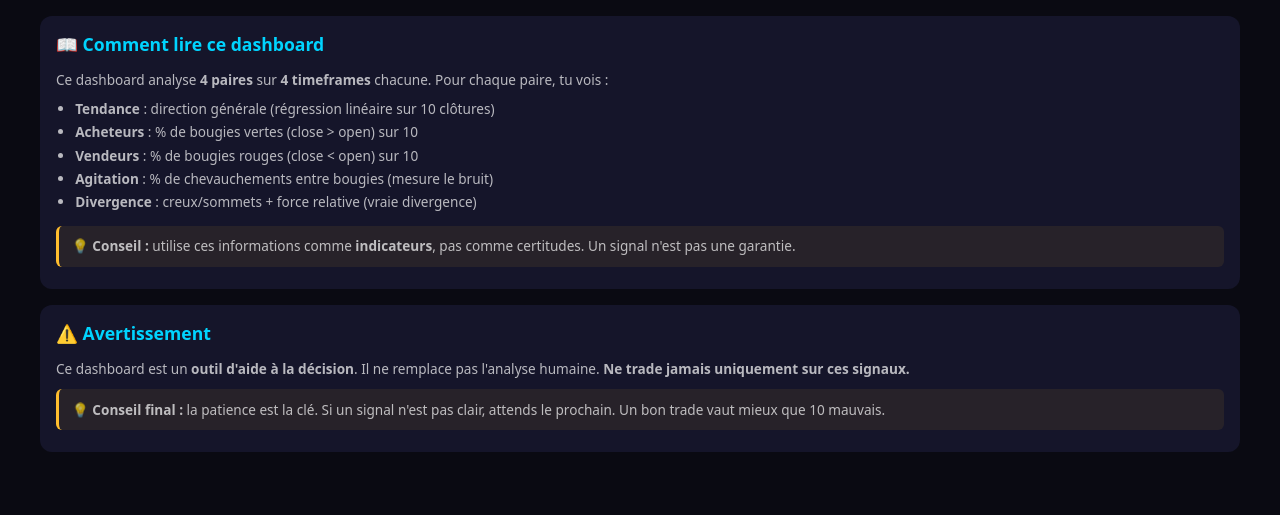
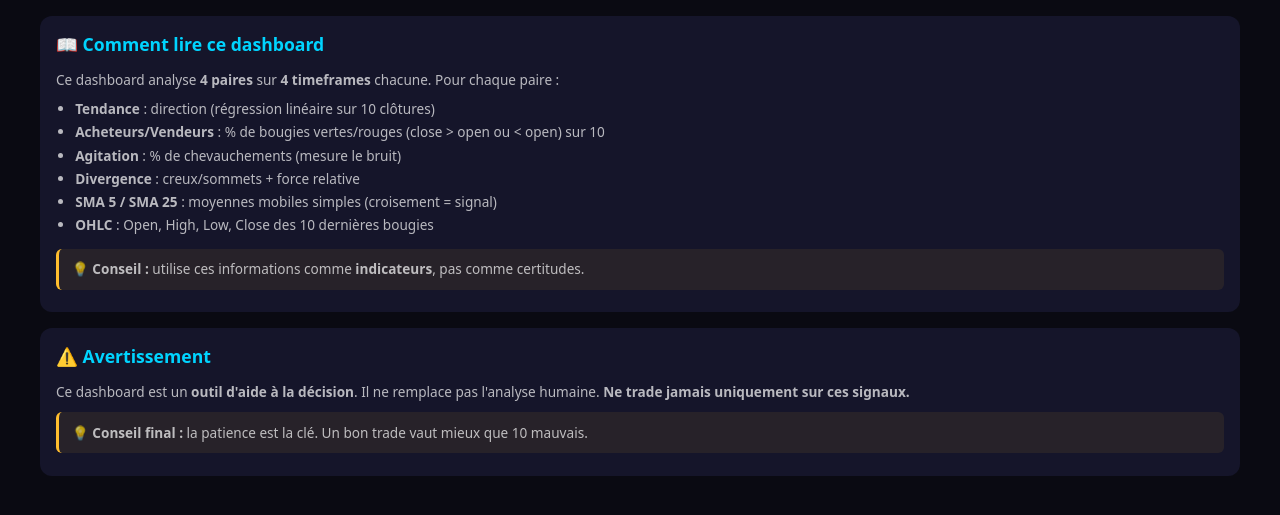
Before and after one commit to v75eur/multi-tf-analysis, a Flask app: template templates/dashboard.html in a window 1280 px wide. Shown: the part 60-575 px from the top of the page. Run offline with Flask 3, Linux system fonts and the light colour scheme; the template is opened without the code that fills it, so the values that code supplies are empty.

Commit message:
Complet : OHLC + SMA 5/25 + conseils + auto-refresh

```diff
--- a/app.py
+++ b/app.py
@@ -15,6 +15,8 @@ TIMEFRAMES = {"H1": ("1h", "60d", 3600), "M30": ("30m", "30d", 1800), "M15": ("1
 PERIODE = 10
 LARGEUR_PIVOT = 3
 FENETRE_CREUX = 50
+SMA_COURT = 5
+SMA_LONG = 25
 DERIV_WS = "wss://api.derivws.com/trading/v1/options/ws/public"
 
 _cache_yahoo = {}
@@ -57,6 +59,18 @@ def recuperer_bougies_yahoo(symbol, interval, range_):
     except Exception as e:
         print(f"Yahoo {symbol}: {e}")
         return []
+
+def calc_sma(clotures, periode):
+    if len(clotures) < periode: return None
+    return round(np.mean(clotures[-periode:]), 5)
+
+def calc_sma_signal(clotures):
+    sma5 = calc_sma(clotures, SMA_COURT)
+    sma25 = calc_sma(clotures, SMA_LONG)
+    if sma5 is None or sma25 is None: return None
+    if sma5 > sma25: return "haussier"
+    if sma5 < sma25: return "baissier"
+    return "neutre"
 
 def calc_tendance(clotures):
     x = np.arange(1, len(clotures)+1)
@@ -117,7 +131,7 @@ def calc_divergence(bougies, creux, sommets):
     return "aucune"
 
 def analyser(tf, bougies):
-    if len(bougies) < PERIODE: return None
+    if len(bougies) < 25: return None
     clotures = [b["close"] for b in bougies[-PERIODE:]]
     tendance, pct_tendance = calc_tendance(clotures)
     v, r, pa, pv = calc_acheteurs(bougies)
@@ -125,10 +139,21 @@ def analyser(tf, bougies):
     creux = trouver_creux(bougies)
     sommets = trouver_sommets(bougies)
     divergence = calc_divergence(bougies, creux, sommets)
-    return {"tf": tf, "tendance": tendance, "pct_tendance": pct_tendance,
-            "vertes": v, "rouges": r, "pct_acheteurs": pa, "pct_vendeurs": pv,
-            "chevauchements": c, "pct_agitation": ag, "divergence": divergence,
-            "prix": clotures[-1]}
+    all_clotures = [b["close"] for b in bougies]
+    sma5 = calc_sma(all_clotures, SMA_COURT)
+    sma25 = calc_sma(all_clotures, SMA_LONG)
+    sma_signal = calc_sma_signal(all_clotures)
+    dernieres = bougies[-PERIODE:]
+    ohlc = [{"o": round(b["open"],5), "h": round(b["high"],5), "l": round(b["low"],5), "c": round(b["close"],5)} for b in dernieres]
+    return {
+        "tf": tf, "tendance": tendance, "pct_tendance": pct_tendance,
+        "vertes": v, "rouges": r, "pct_acheteurs": pa, "pct_vendeurs": pv,
+        "chevauchements": c, "pct_agitation": ag,
+        "divergence": divergence,
+        "sma5": sma5, "sma25": sma25, "sma_signal": sma_signal,
+        "ohlc": ohlc,
+        "prix": clotures[-1]
+    }
 
 def analyser_paire(pair, source):
     resultats = []
@@ -152,21 +177,30 @@ def stats_paire(resultats):
     moy_tend = round(sum(r["pct_tendance"] for r in resultats) / n, 1)
     div_h = sum(1 for r in resultats if r["divergence"] == "haussiere")
     div_b = sum(1 for r in resultats if r["divergence"] == "baissiere")
-    if pct_h > 60: conclusion, couleur = "HAUSSIER", "vert"
-    elif pct_b > 60: conclusion, couleur = "BAISSIER", "rouge"
+    sma_h = sum(1 for r in resultats if r["sma_signal"] == "haussier")
+    sma_b = sum(1 for r in resultats if r["sma_signal"] == "baissier")
+
+    if pct_h > 60 and sma_h >= 3: conclusion, couleur = "HAUSSIER", "vert"
+    elif pct_b > 60 and sma_b >= 3: conclusion, couleur = "BAISSIER", "rouge"
     else: conclusion, couleur = "NEUTRE", "jaune"
+
     if moy_agit < 40: etat = "Propre"
     elif moy_agit < 70: etat = "Normal"
     else: etat = "Agite"
-    if pct_h > 60 and moy_agit < 70: decision = "ACHAT possible"
-    elif pct_b > 60 and moy_agit < 70: decision = "VENTE possible"
+
+    if pct_h > 60 and moy_agit < 70 and sma_h >= 3: decision = "ACHAT possible"
+    elif pct_b > 60 and moy_agit < 70 and sma_b >= 3: decision = "VENTE possible"
     else: decision = "ATTENDRE"
-    return {"pct_haussier": round(pct_h, 0), "pct_baissier": round(pct_b, 0),
-            "moy_acheteurs": moy_ach, "moy_vendeurs": moy_ven,
-            "moy_agitation": moy_agit, "moy_tendance": moy_tend,
-            "div_haussiere": div_h, "div_baissiere": div_b,
-            "conclusion": conclusion, "couleur": couleur,
-            "etat": etat, "decision": decision, "n_tf": n}
+
+    return {
+        "pct_haussier": round(pct_h, 0), "pct_baissier": round(pct_b, 0),
+        "moy_acheteurs": moy_ach, "moy_vendeurs": moy_ven,
+        "moy_agitation": moy_agit, "moy_tendance": moy_tend,
+        "div_haussiere": div_h, "div_baissiere": div_b,
+        "sma_haussier": sma_h, "sma_baissier": sma_b,
+        "conclusion": conclusion, "couleur": couleur,
+        "etat": etat, "decision": decision, "n_tf": n
+    }
 
 def analyser_tout():
     res, stats = {}, {}
--- a/static/style.css
+++ b/static/style.css
@@ -15,6 +15,7 @@ main{max-width:1200px;margin:0 auto}
 section{background:#15152a;border-radius:12px;padding:1rem;margin-bottom:1rem}
 section h2{color:#00d4ff;font-size:1.1rem;margin-bottom:.8rem;display:flex;justify-content:space-between;flex-wrap:wrap;gap:.5rem;align-items:center}
 section h3{color:#7b2ffc;font-size:.95rem;margin:1rem 0 .5rem}
+section h4{color:#00d4ff;font-size:.85rem;margin-bottom:.5rem}
 .intro p, .explication p, .explication-table p{color:rgba(255,255,255,.7);font-size:.85rem;line-height:1.6;margin-bottom:.4rem}
 .intro ul{margin-left:1.2rem;margin-bottom:.8rem}
 .intro li{color:rgba(255,255,255,.7);font-size:.85rem;line-height:1.7}
@@ -23,8 +24,8 @@ section h3{color:#7b2ffc;font-size:.95rem;margin:1rem 0 .5rem}
 .conclusion.vert{background:rgba(40,200,64,.2);color:#28c840}
 .conclusion.rouge{background:rgba(255,95,87,.2);color:#ff5f57}
 .conclusion.jaune{background:rgba(255,189,46,.2);color:#ffbd2e}
-.stats-box{display:grid;grid-template-columns:repeat(auto-fit,minmax(110px,1fr));gap:.4rem;margin-bottom:.8rem;padding:.7rem;background:rgba(0,212,255,.03);border-radius:10px;border:1px solid rgba(0,212,255,.1)}
-.stat-item{display:flex;flex-direction:column;gap:.1rem;text-align:center;padding:.5rem .3rem;background:rgba(255,255,255,.03);border-radius:6px}
+.stats-box{display:grid;grid-template-columns:repeat(auto-fit,minmax(100px,1fr));gap:.4rem;margin-bottom:.8rem;padding:.7rem;background:rgba(0,212,255,.03);border-radius:10px;border:1px solid rgba(0,212,255,.1)}
+.stat-item{display:flex;flex-direction:column;gap:.1rem;text-align:center;padding:.4rem;background:rgba(255,255,255,.03);border-radius:6px}
 .stat-item.large{grid-column:1/-1}
 .lbl{font-size:.65rem;color:rgba(255,255,255,.5);text-transform:uppercase}
 .stat-item b{font-size:.9rem;color:#fff}
@@ -39,6 +40,9 @@ td{padding:.4rem;border-bottom:1px solid rgba(255,255,255,.05)}
 .pct{color:rgba(255,255,255,.5);font-size:.8rem}
 .vert{color:#28c840}
 .rouge{color:#ff5f57}
+.ohlc-box{margin-top:.8rem;padding:.7rem;background:rgba(255,255,255,.02);border-radius:8px;overflow-x:auto}
+.ohlc-table{font-size:.75rem;min-width:500px}
+.ohlc-table th, .ohlc-table td{padding:.25rem .4rem}
 @keyframes blinkGreen{0%,100%{background-color:rgba(40,200,64,.05)}50%{background-color:rgba(40,200,64,.2)}}
 @keyframes blinkRed{0%,100%{background-color:rgba(255,95,87,.05)}50%{background-color:rgba(255,95,87,.2)}}
 .row-haussier{animation:blinkGreen 1.5s infinite}
--- a/templates/dashboard.html
+++ b/templates/dashboard.html
@@ -12,15 +12,16 @@
 
 <section class="intro">
 <h2>📖 Comment lire ce dashboard</h2>
-<p>Ce dashboard analyse <b>4 paires</b> sur <b>4 timeframes</b> chacune. Pour chaque paire, tu vois :</p>
+<p>Ce dashboard analyse <b>4 paires</b> sur <b>4 timeframes</b> chacune. Pour chaque paire :</p>
 <ul>
-<li><b>Tendance</b> : direction générale (régression linéaire sur 10 clôtures)</li>
-<li><b>Acheteurs</b> : % de bougies vertes (close > open) sur 10</li>
-<li><b>Vendeurs</b> : % de bougies rouges (close < open) sur 10</li>
-<li><b>Agitation</b> : % de chevauchements entre bougies (mesure le bruit)</li>
-<li><b>Divergence</b> : creux/sommets + force relative (vraie divergence)</li>
+<li><b>Tendance</b> : direction (régression linéaire sur 10 clôtures)</li>
+<li><b>Acheteurs/Vendeurs</b> : % de bougies vertes/rouges (close > open ou < open) sur 10</li>
+<li><b>Agitation</b> : % de chevauchements (mesure le bruit)</li>
+<li><b>Divergence</b> : creux/sommets + force relative</li>
+<li><b>SMA 5 / SMA 25</b> : moyennes mobiles simples (croisement = signal)</li>
+<li><b>OHLC</b> : Open, High, Low, Close des 10 dernières bougies</li>
 </ul>
-<p class="conseil">💡 <b>Conseil :</b> utilise ces informations comme <b>indicateurs</b>, pas comme certitudes. Un signal n'est pas une garantie.</p>
+<p class="conseil">💡 <b>Conseil :</b> utilise ces informations comme <b>indicateurs</b>, pas comme certitudes.</p>
 </section>
 
 {% for pair, tfs in resultats.items() %}
@@ -30,36 +31,35 @@
 
 {% if s %}
 <div class="stats-box">
-<div class="stat-item"><span class="lbl">Tendance</span><b>{{ s.moy_tendance }}%</b><small>Force moyenne</small></div>
-<div class="stat-item"><span class="lbl">Acheteurs</span><b class="vert">{{ s.moy_acheteurs }}%</b><small>Moy. 4 TF</small></div>
-<div class="stat-item"><span class="lbl">Vendeurs</span><b class="rouge">{{ s.moy_vendeurs }}%</b><small>Moy. 4 TF</small></div>
-<div class="stat-item"><span class="lbl">Agitation</span><b>{{ s.moy_agitation }}%</b><small>Bruit moyen</small></div>
-<div class="stat-item"><span class="lbl">Div. H</span><b>{{ s.div_haussiere }}</b><small>Haussières</small></div>
-<div class="stat-item"><span class="lbl">Div. B</span><b>{{ s.div_baissiere }}</b><small>Baissières</small></div>
-<div class="stat-item large"><span class="lbl">État du marché</span><b>{{ s.etat }}</b><small>Propre / Normal / Agité</small></div>
-<div class="stat-item large"><span class="lbl">Décision globale</span><b class="decision {{ s.couleur }}">{{ s.decision }}</b><small>Basée sur tendance + agitation</small></div>
+<div class="stat-item"><span class="lbl">Tendance</span><b>{{ s.moy_tendance }}%</b><small>Force moy.</small></div>
+<div class="stat-item"><span class="lbl">Acheteurs</span><b class="vert">{{ s.moy_acheteurs }}%</b><small>Moy.</small></div>
+<div class="stat-item"><span class="lbl">Vendeurs</span><b class="rouge">{{ s.moy_vendeurs }}%</b><small>Moy.</small></div>
+<div class="stat-item"><span class="lbl">Agitation</span><b>{{ s.moy_agitation }}%</b><small>Bruit</small></div>
+<div class="stat-item"><span class="lbl">Div. H</span><b>{{ s.div_haussiere }}</b><small>Hauss.</small></div>
+<div class="stat-item"><span class="lbl">Div. B</span><b>{{ s.div_baissiere }}</b><small>Baiss.</small></div>
+<div class="stat-item"><span class="lbl">SMA H</span><b class="vert">{{ s.sma_haussier }}</b><small>/4 TF</small></div>
+<div class="stat-item"><span class="lbl">SMA B</span><b class="rouge">{{ s.sma_baissier }}</b><small>/4 TF</small></div>
+<div class="stat-item large"><span class="lbl">État</span><b>{{ s.etat }}</b><small>Propre / Normal / Agité</small></div>
+<div class="stat-item large"><span class="lbl">Décision</span><b class="decision {{ s.couleur }}">{{ s.decision }}</b><small>Tendance + agitation + SMA</small></div>
 </div>
 
 <div class="explication">
 <h3>📌 À quoi ça sert ?</h3>
-<p><b>Tendance ({{ s.moy_tendance }}%)</b> : direction générale de la paire. Plus le % est élevé, plus la tendance est forte.</p>
-<p><b>Acheteurs / Vendeurs ({{ s.moy_acheteurs }}% / {{ s.moy_vendeurs }}%)</b> : qui domine le marché ? > 50% = domination.</p>
-<p><b>Agitation ({{ s.moy_agitation }}%)</b> : < 40% = marché propre (bon pour trader). 40-70% = normal. > 70% = marché agité (évite).</p>
-<p><b>Divergences (H:{{ s.div_haussiere }} / B:{{ s.div_baissiere }})</b> : détecte les retournements. Une divergence = alerte, pas un signal.</p>
+<p><b>Tendance ({{ s.moy_tendance }}%)</b> : direction. Plus le % est élevé, plus la tendance est forte.</p>
+<p><b>Acheteurs/Vendeurs</b> : qui domine ? > 50% = domination.</p>
+<p><b>Agitation ({{ s.moy_agitation }}%)</b> : < 40% propre. 40-70% normal. > 70% agité.</p>
+<p><b>Divergences</b> : détecte les retournements. Alerte, pas signal.</p>
+<p><b>SMA 5 / SMA 25</b> : si SMA5 > SMA25 → tendance haussière. Si SMA5 < SMA25 → baissière.</p>
 <p class="conseil">💡 <b>Conseil :</b>
-{% if s.decision == "ACHAT possible" %}
-Tendance haussière + marché propre → <b>ACHAT possible</b>. Attends une confirmation M5.
-{% elif s.decision == "VENTE possible" %}
-Tendance baissière + marché propre → <b>VENTE possible</b>. Attends une confirmation M5.
-{% else %}
-Marché incertain → <b>ATTENDRE</b>. Ne force pas un trade.
-{% endif %}
+{% if s.decision == "ACHAT possible" %}Tendance haussière + marché propre + SMA haussier → <b>ACHAT possible</b>. Attends confirmation M5.
+{% elif s.decision == "VENTE possible" %}Tendance baissière + marché propre + SMA baissier → <b>VENTE possible</b>. Attends confirmation M5.
+{% else %}Marché incertain → <b>ATTENDRE</b>. Ne force pas un trade.{% endif %}
 </p>
 </div>
 {% endif %}
 
 <table>
-<thead><tr><th>TF</th><th>Tendance</th><th>Ach.</th><th>Ven.</th><th>Agit.</th><th>Div.</th></tr></thead>
+<thead><tr><th>TF</th><th>Tendance</th><th>Ach.</th><th>Ven.</th><th>Agit.</th><th>Div.</th><th>SMA5</th><th>SMA25</th><th>Signal</th></tr></thead>
 <tbody>
 {% for t in tfs %}
 <tr class="{% if t.tendance == 'haussier' %}row-haussier{% elif t.tendance == 'baissier' %}row-baissier{% endif %}">
@@ -69,6 +69,9 @@ Marché incertain → <b>ATTENDRE</b>. Ne force pas un trade.
 <td>{{ t.pct_vendeurs }}%</td>
 <td>{{ t.pct_agitation }}%</td>
 <td>{{ 'H' if t.divergence == 'haussiere' else 'B' if t.divergence == 'baissiere' else '—' }}</td>
+<td>{{ t.sma5 if t.sma5 else '—' }}</td>
+<td>{{ t.sma25 if t.sma25 else '—' }}</td>
+<td class="{% if t.sma_signal == 'haussier' %}vert{% elif t.sma_signal == 'baissier' %}rouge{% endif %}"><b>{{ t.sma_signal or '—' }}</b></td>
 </tr>
 {% endfor %}
 </tbody>
@@ -76,27 +79,46 @@ Marché incertain → <b>ATTENDRE</b>. Ne force pas un trade.
 
 <div class="explication-table">
 <h3>📊 Détail par timeframe</h3>
-<p><b>H1</b> (1 heure) : tendance de fond. La plus fiable.</p>
-<p><b>M30</b> (30 min) : intermédiaire. Bon compromis.</p>
-<p><b>M15</b> (15 min) : court terme. Plus de bruit.</p>
-<p><b>M5</b> (5 min) : très court terme. Le plus agité.</p>
-<p class="conseil">💡 <b>Conseil :</b> si les 4 TF sont alignés → signal fort. Si 2/4 → signal moyen. Si 0/4 → pas de signal.</p>
+<p><b>H1</b> : tendance de fond. La plus fiable.</p>
+<p><b>M30</b> : intermédiaire. Bon compromis.</p>
+<p><b>M15</b> : court terme. Plus de bruit.</p>
+<p><b>M5</b> : très court terme. Le plus agité.</p>
+<p class="conseil">💡 <b>Conseil :</b> si les 4 TF sont alignés → signal fort. 2/4 → moyen. 0/4 → pas de signal.</p>
 </div>
+
+{% for t in tfs %}
+<div class="ohlc-box">
+<h4>{{ t.tf }} — OHLC (10 dernières bougies)</h4>
+<table class="ohlc-table">
+<thead><tr><th>#</th><th>Open</th><th>High</th><th>Low</th><th>Close</th><th>Range</th><th>Corps</th></tr></thead>
+<tbody>
+{% for b in t.ohlc %}
+<tr>
+<td>{{ loop.index }}</td>
+<td>{{ b.o }}</td>
+<td class="vert">{{ b.h }}</td>
+<td class="rouge">{{ b.l }}</td>
+<td>{{ b.c }}</td>
+<td>{{ "%.5f"|format(b.h - b.l) }}</td>
+<td>{{ "%.5f"|format(b.c - b.o if b.c > b.o else b.o - b.c) }}</td>
+</tr>
+{% endfor %}
+</tbody>
+</table>
+</div>
+{% endfor %}
 </section>
 {% endfor %}
 
 <section class="intro">
 <h2>⚠️ Avertissement</h2>
 <p>Ce dashboard est un <b>outil d'aide à la décision</b>. Il ne remplace pas l'analyse humaine. <b>Ne trade jamais uniquement sur ces signaux.</b></p>
-<p class="conseil">💡 <b>Conseil final :</b> la patience est la clé. Si un signal n'est pas clair, attends le prochain. Un bon trade vaut mieux que 10 mauvais.</p>
+<p class="conseil">💡 <b>Conseil final :</b> la patience est la clé. Un bon trade vaut mieux que 10 mauvais.</p>
 </section>
 
 </main>
 <script>
-setTimeout(function() {
-  console.log("🔄 Auto-refresh (5 min)");
-  location.reload();
-}, 5 * 60 * 1000);
+setTimeout(() => { console.log("🔄 Refresh 5 min"); location.reload(); }, 5*60*1000);
 let sec = 300;
 const timer = setInterval(() => {
   sec--;
```
